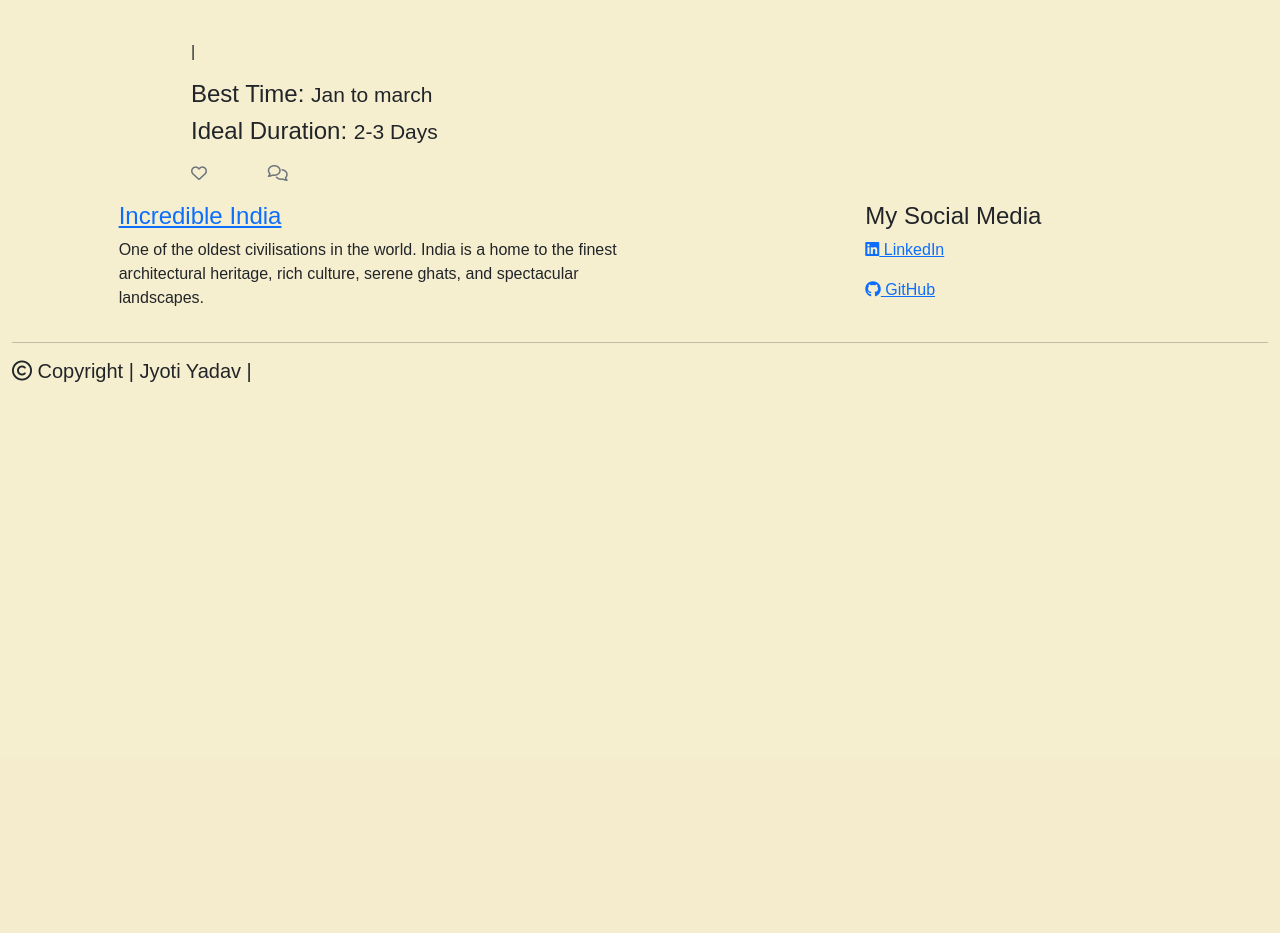
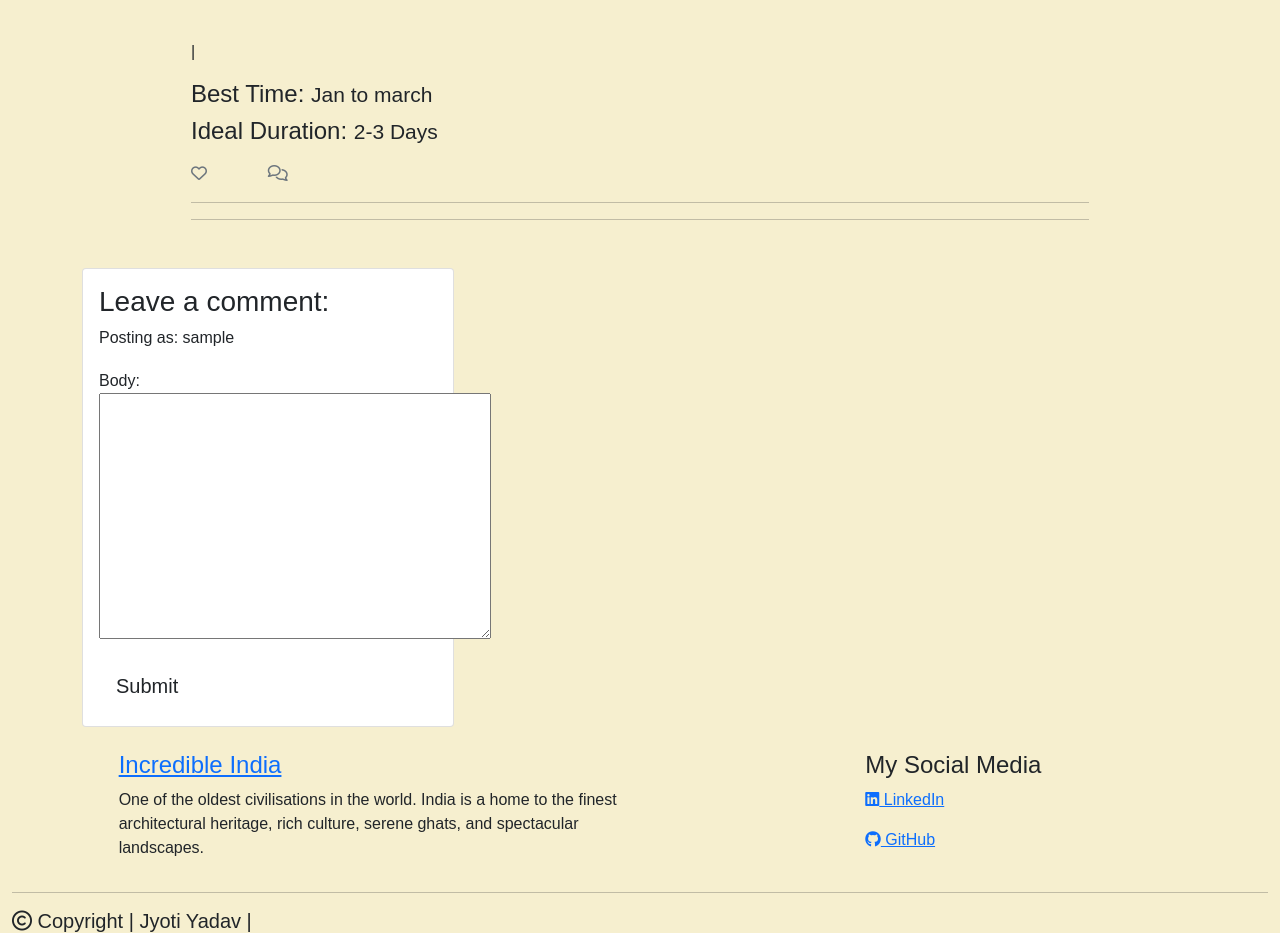
Before and after one commit to jyotiyadav2508/Blog_Website_PP4, a Django app: template templates/post_detail.html in a window 1280 px wide. Shown: the part 101-1034 px from the top of the page. Before the commit the page ends 483 px from the top, so only its background shows below. Run offline with Django 3.2, Linux system fonts and the light colour scheme; the template is opened without the code that fills it: values that come from a table or form of the project are taken from there, others are empty; the visitor is signed in with stand-in values (Sample User, id 1); some libraries are stand-ins or nearby versions.

Commit message:
Add comment section for authenticated user

```diff
--- a/templates/post_detail.html
+++ b/templates/post_detail.html
@@ -1,9 +1,10 @@
 {% extends 'base.html' %}
 {% block content %}
+{% load crispy_forms_tags %}
 
-
+<!-- Post full description section -->
+<section id="post-description">
     <div class="container">
-
         <div class="row g-0">
             <div class="col-md-10 mx-auto p-md-3">
                 <!-- <img class="post-content-img" src="{{ post.featured_image.url }}" width="100%" alt="{{ post.title }} Image"> -->
@@ -39,19 +40,33 @@
                         {% endwith %}
                     </div>
                 </div>
-
+                <hr>
+                <hr>
             </div>
-
+            <div class="col-md-4 card mb-4  mt-3 post-comment ">
+                <div class="card-body">
+                    <!-- alert when comment is submitted -->
+                    {% if commented %}
+                    <div class="alert alert-sucess" role="alert">
+                        Thanks {{ user.username}}. Your comment is awaiting approval!
+                    </div>
+                    {% else %}
+                    {% if user.is_authenticated %}
+                    <h3>Leave a comment: </h3>
+                    <p>Posting as: {{ user.username }}</p>
+                    <form method="post" style="margin-top: 1.2em;">
+                        {{ comment_form | crispy }}
+                        {% csrf_token %}
+                        <button type="submit" class="btn btn-signup btn-lg">Submit</button>
+                    </form>
+                    {% endif %}
+                    {% endif %}
 
                 </div>
             </div>
+        </div>
+    </div>
 
-
-
-
-
-
-
-
+</section>
 
 {% endblock%}
```
Lines whose indentation alone changed are shown as unchanged.
